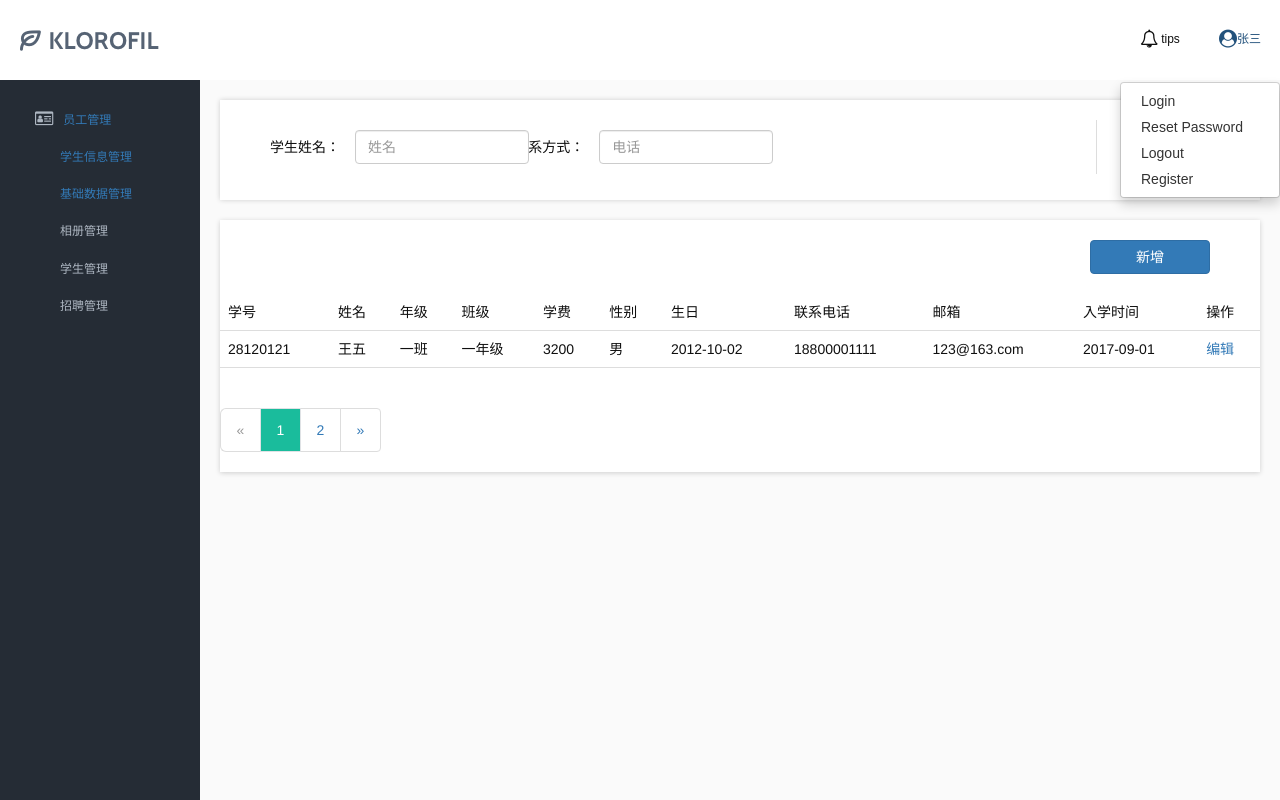
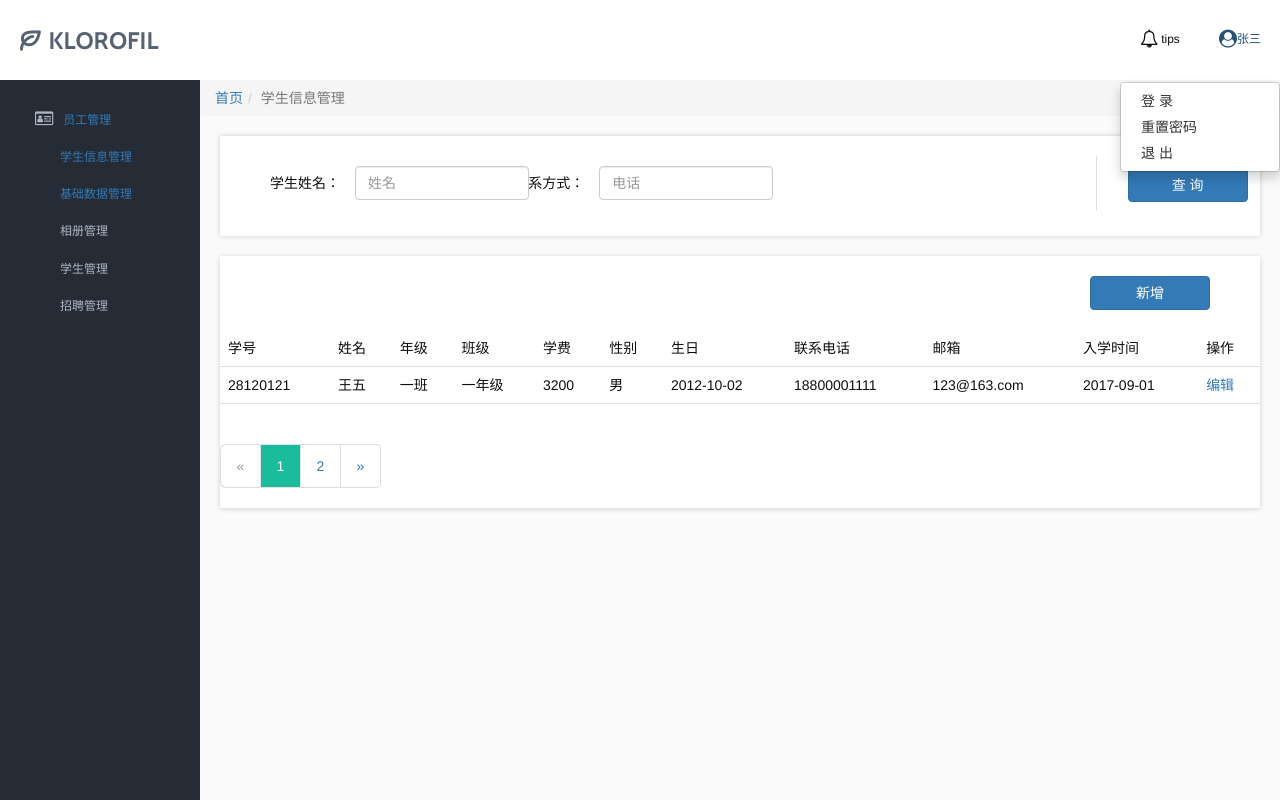
Before and after one commit to ItGeneral/kindergarten-back, an Angular app: page /student-info in a window 1280 px wide. Both pictures are taken after a click on the link "张三". Built offline with nearby package versions, Linux system fonts and the light colour scheme.

Commit message:
完善代码

```diff
--- a/src/app/app.component.css
+++ b/src/app/app.component.css
@@ -1,5 +1,5 @@
 .back-system{
-  font-family: "Source Sans Pro", sans-serif;
+  font-family: "Microsoft YaHei", "Source Sans Pro", "Helvetica Neue", Helvetica, Arial, sans-serif;
   font-size: 12px;
 }
 .back-menu-top{
@@ -87,3 +87,45 @@ pl5{
 .display-none{
   display: none;
 }
+.main-contain{
+  font-family: "Microsoft YaHei", "Source Sans Pro", "Helvetica Neue", Helvetica, Arial, sans-serif;
+}
+.main-contain>div{
+  z-index: -1;
+}
+.app-content{
+  text-align: center;
+  height: calc(100% - 37px);
+}
+.breadcrumb{
+  margin-bottom: 0px;
+}
+.app-left{
+  float: left;
+  background-color: #fff;
+  box-shadow: 0 1px 5px rgba(0,0,0,.175);
+  width: 700px;
+  height: 300px;
+  margin-left: 50px;
+  margin-top: 50px;
+}
+.app-right div{
+  padding-top: 20px;
+  text-align: left;
+  padding-left: 50px;
+  font-size: 16px;
+}
+.app-right{
+  float: left;
+  background-color: #fff;
+  box-shadow: 0 1px 5px rgba(0,0,0,.175);
+  width: 700px;
+  height: 180px;
+  margin-left: 50px;
+  margin-top: 50px;
+  color: #333;
+}
+.welcome{
+  padding-top: 100px;
+  font-size: 20px;
+}
--- a/src/app/app.component.html
+++ b/src/app/app.component.html
@@ -9,13 +9,13 @@
       <div class="back-tips dropdown">
         <a href="#" class="dropdown-toggle" data-toggle="dropdown">
           <i class="fa fa-user-circle fa-user"></i>
-          <span class="pl5">张三</span>
+          <span class="pl5" *ngIf="currentUser != null && currentUser.userName != null && currentUser.userName != ''">{{currentUser.userName}}</span>
+          <span class="pl5" *ngIf="currentUser == null || currentUser.userName == null || currentUser.userName == ''">请登录</span>
         </a>
         <ul class="dropdown-menu dropdown-menu-right">
-          <li><a href="#" routerLink="/login" routerLinkActive="active"><span>Login</span></a></li>
-          <li><a href="#" routerLink="/reset-password" routerLinkActive="active"><span>Reset Password</span></a></li>
-          <li><a href="#" routerLink="/logout" routerLinkActive="active"><span>Logout</span></a></li>
-          <li><a href="#" routerLink="/register" routerLinkActive="active"><span>Register</span></a></li>
+          <li><a href="#" routerLink="/login" routerLinkActive="active"><span>登 录</span></a></li>
+          <li><a href="#" routerLink="/reset-password" routerLinkActive="active"><span>重置密码</span></a></li>
+          <li (click)="logout()"><a href="javascript:;"><span>退 出</span></a></li>
         </ul>
       </div>
     </div>
@@ -34,6 +34,25 @@
     </ul>
   </div>
 </div>
-<div>
-  <router-outlet></router-outlet>
+<div class="main-contain">
+  <div class="back-main-content">
+    <ol class="breadcrumb">
+      <li class="active">首页</li>
+    </ol>
+    <div class="app-content">
+      <div class="app-left">
+          <div class="welcome">欢迎您 {{currentUser.userName}}</div>
+      </div>
+      <div class="app-right row">
+        <div class="col-xs-4">姓名：</div>
+        <div class="col-xs-4">电话：</div>
+        <div class="col-xs-4">职称：</div>
+        <div class="col-xs-4">邮箱：</div>
+        <div class="col-xs-4">毕业院校：</div>
+        <div class="col-xs-4">入职时间：</div>
+        <div class="col-xs-4">生日：</div>
+      </div>
+    </div>
+  </div>
 </div>
+<router-outlet></router-outlet>
--- a/src/app/app.component.ts
+++ b/src/app/app.component.ts
@@ -31,7 +31,8 @@ export class AppComponent implements OnInit {
     console.log(routerStateSnapshot);
 
     this.judgeLogin();
-
+    this.currentUser = new User();
+    this.currentUser.userName = "张三";
   }
 
   public judgeLogin(): void {
@@ -46,7 +47,7 @@ export class AppComponent implements OnInit {
 
   public logout(): void {
     localStorage.removeItem('currentUser');
-    this.router.navigateByUrl('/');
+    this.router.navigateByUrl('/app');
   }
 
 
--- a/src/app/employee/employee-management/employee-management.component.html
+++ b/src/app/employee/employee-management/employee-management.component.html
@@ -1,4 +1,8 @@
 <div class="back-main-content">
+  <ol class="breadcrumb">
+    <li><a href="#" routerLink="/app" routerLinkActive="active">首页</a></li>
+    <li class="active">员工管理</li>
+  </ol>
   <div class="search-query row">
     <div class="search-input">
       <div class="search-line">
--- a/src/app/employee/employee-register/employee-register.component.css
+++ /dev/null
@@ -1,49 +0,0 @@
-.register{
-  border-top: 1px solid #eaeaea;
-  border-left: 1px solid #eaeaea;
-  border-right: 1px solid #eaeaea;
-  border-radius: 3px;
-  margin-top: 100px;
-}
-.register-screen{
-  width: 50%;
-  float: right;
-}
-.register-split{
-  float: left;
-  border-left:1px solid #eaeaea;
-  height:400px;
-  margin-left: 40px;
-}
-.register-desc{
-  width:40%;
-  color: #333;
-  float: left;
-  text-indent:25px; /*首行缩进25个像素*/
-  margin-top: 2%;
-}
-.btn-lg{
-  background-color: #00ae66;
-}
-.error-tips{
-  font-size: 13px;
-  color: red;
-  padding-left: 20px;
-  font-family: "Microsoft YaHei", "Source Sans Pro", "Helvetica Neue", Helvetica, Arial, sans-serif;
-}
-.register-btn{
-  width: 100%;
-  margin-left: 3px;
-}
-.register-input{
-  padding-left: 10px;
-  margin-left: 0px;
-  width: 100%;
-  height: 35px;
-}
-.register-form{
-  position:relative;
-  padding:24px 23px 20px;
-  background-color:#edeff1;
-  border-radius:6px
-}
--- a/src/app/employee/employee-register/employee-register.component.html
+++ /dev/null
@@ -1,36 +0,0 @@
-<div class="container register"><br/>
-  <div class="register-desc">{{sysBaseInfo.schoolIntroduction}}</div>
-  <div class="register-split"></div>
-  <div class="register-screen">
-    <form #form="ngForm" class="register-form" (ngSubmit)="register()">
-      <div class="kid-input-box">
-        <input type="text" class="register-input" name="userName" [(ngModel)]="user.userName" #userName="ngModel"
-               placeholder="Enter your userName" ng-maxlength="20" required />
-      </div>
-      <div class="kid-input-box">
-        <input type="password" class="register-input" [(ngModel)]="user.password" #password="ngModel"
-               name="password" placeholder="Password" ng-maxlength="20" required />
-      </div>
-      <div class="kid-input-box">
-        <input type="password" class="register-input" [(ngModel)]="user.confirmPassword" #confirmPassword="ngModel"
-               name="confirmPassword" placeholder="Confirm password" ng-maxlength="20" required />
-      </div>
-      <div class="kid-input-box">
-        <input type="text" class="register-input" [(ngModel)]="user.realName" #realName="ngModel"
-               name="realName" placeholder="Enter your realName" ng-maxlength="20" />
-      </div>
-      <div class="kid-input-box">
-        <input type="text" class="register-input" [(ngModel)]="user.emailAddress" #emailAddress="ngModel"
-               name="emailAddress" placeholder="Enter your email address" ng-maxlength="20" />
-      </div>
-      <div class="kid-input-box">
-        <input type="text" class="register-input" [(ngModel)]="user.telPhone" #telPhone="ngModel"
-               name="telPhone" placeholder="Enter your telPhone" ng-maxlength="20" />
-      </div>
-      <div *ngIf="errMsg != null" class="error-tips">{{errMsg}}</div>
-      <div class="kid-btn-parent">
-        <button class="kid-btn-primary register-btn" id="btn-login" type="submit">Registering  now</button>
-      </div>
-    </form>
-  </div>
-</div>
--- a/src/app/employee/employee-register/employee-register.component.ts
+++ /dev/null
@@ -1,15 +0,0 @@
-import { Component, OnInit } from '@angular/core';
-
-@Component({
-  selector: 'app-employee-register',
-  templateUrl: './employee-register.component.html',
-  styleUrls: ['./employee-register.component.css']
-})
-export class EmployeeRegisterComponent implements OnInit {
-
-  constructor() { }
-
-  ngOnInit() {
-  }
-
-}
--- a/src/app/employee/employee.module.ts
+++ b/src/app/employee/employee.module.ts
@@ -1,6 +1,5 @@
 import { NgModule } from '@angular/core';
 import { CommonModule } from '@angular/common';
-import { EmployeeRegisterComponent } from './employee-register/employee-register.component';
 import { EmployeeManagementComponent } from './employee-management/employee-management.component';
 import {employeeRoute} from './employee.routing';
 import {EmployeeLoginComponent} from './employee-login/employee-login.component';
@@ -16,7 +15,6 @@ import {PaginationModule} from '../util/pagination/pagination.module';
   ],
   declarations: [
     EmployeeLoginComponent,
-    EmployeeRegisterComponent,
     EmployeeManagementComponent,
   ],
   providers:[]
--- a/src/app/employee/employee.routing.ts
+++ b/src/app/employee/employee.routing.ts
@@ -7,7 +7,6 @@
 import {ModuleWithProviders} from "@angular/core";
 import {RouterModule, Routes} from '@angular/router';
 import {EmployeeLoginComponent} from './employee-login/employee-login.component';
-import {EmployeeRegisterComponent} from './employee-register/employee-register.component';
 import {EmployeeManagementComponent} from './employee-management/employee-management.component';
 
 //loadChildren实现懒加载
@@ -15,7 +14,6 @@ import {EmployeeManagementComponent} from './employee-management/employee-manage
 const employeeRoutes: Routes = [
   {path: '', redirectTo:'employee-manage', pathMatch:'full'},
   {path: 'login', component: EmployeeLoginComponent},
-  {path: 'register', component: EmployeeRegisterComponent},
   {path: 'employee-manage', component: EmployeeManagementComponent}
 ];
 
--- a/src/app/student/student-info/student-info.component.html
+++ b/src/app/student/student-info/student-info.component.html
@@ -1,4 +1,8 @@
 <div class="back-main-content">
+  <ol class="breadcrumb">
+    <li><a href="#" routerLink="/app" routerLinkActive="active">首页</a></li>
+    <li class="active">学生信息管理</li>
+  </ol>
   <div class="search-query row">
     <div class="search-input">
       <div class="search-line">
--- a/src/styles.css
+++ b/src/styles.css
@@ -98,3 +98,6 @@ html {
   box-shadow: 0 1px 5px rgba(0,0,0,.175);
   margin: 20px;
 }
+.breadcrumb a{
+  text-decoration: none;
+}
```
Also changed, not shown: 1 other file (tests, documents, lock files or other folders).
